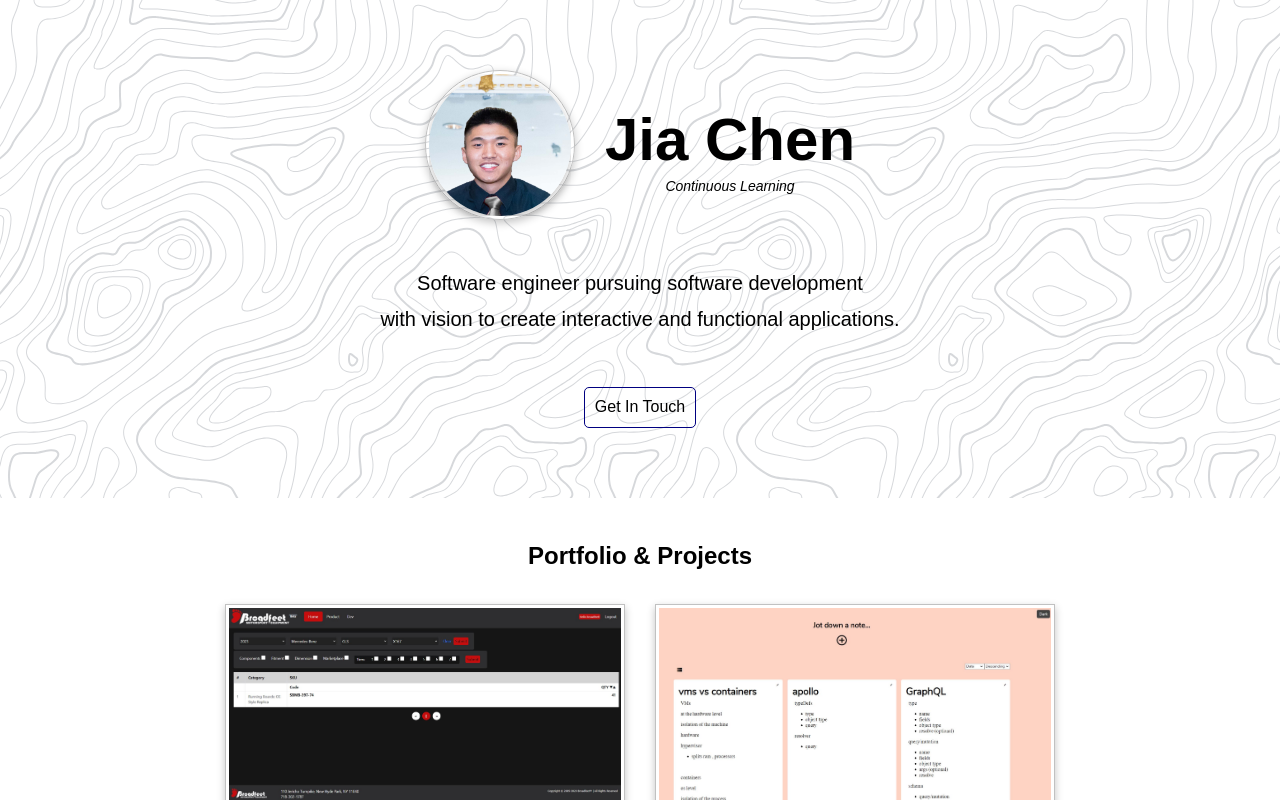
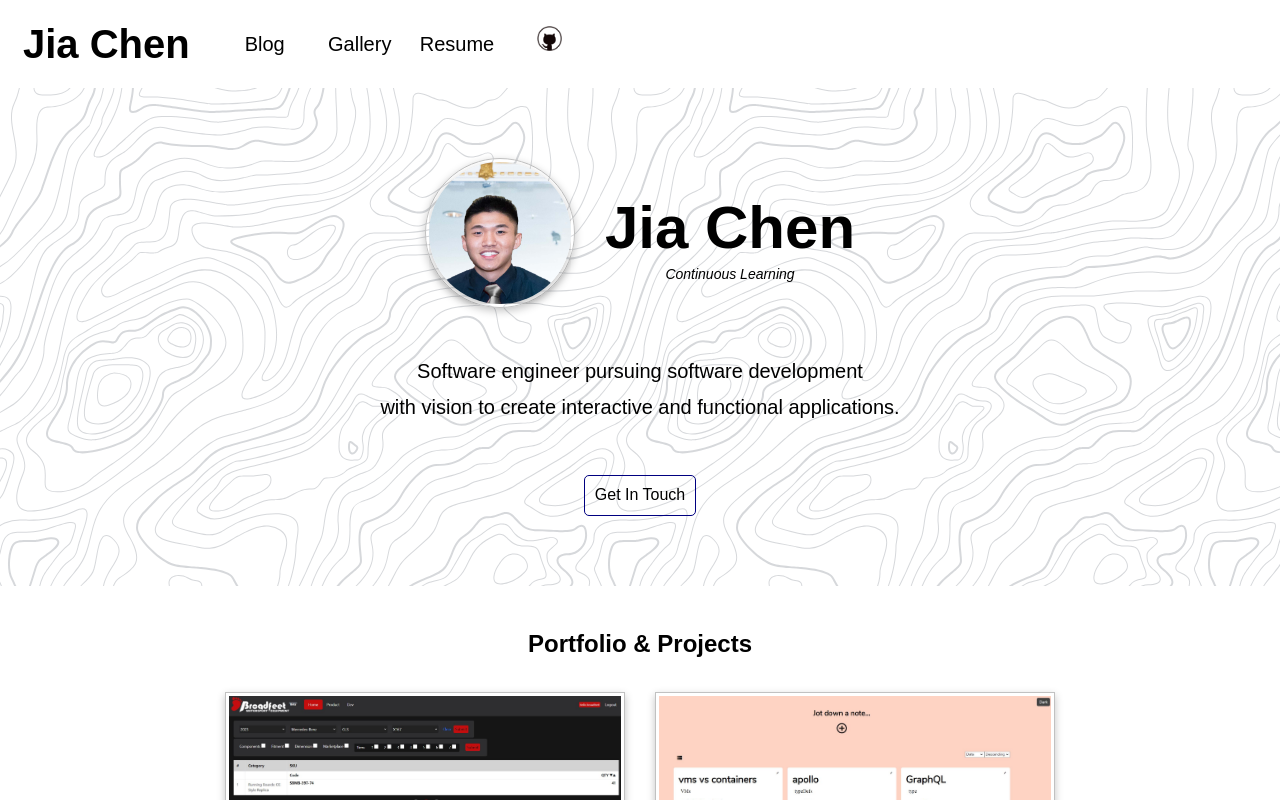
Before and after one commit to davidchenbest/portfolio2, a Next.js app: page / in a window 1280 px wide. Shown: the top 800 px of the page. Built offline with nearby package versions, Linux system fonts and the light colour scheme.

Commit message:
nav init

```diff
--- /dev/null
+++ b/components/nav.js
@@ -0,0 +1,68 @@
+import React, { useState } from 'react'
+import { motion } from 'framer-motion'
+import Link from 'next/link'
+import Image from 'next/image'
+
+export default function Nav() {
+    const [slideMenu, setSlideMenu] = useState(false)
+
+    const displayLogout = () => {
+        // if (document.cookie.includes('jiachenuser')) {
+        //     return (
+        //         <>
+        //             <li  ><NavLink activeClassName='active' to="/note"  >Note</NavLink></li>
+        //             <li  ><NavLink activeClassName='active' to="/manage"  >Manage</NavLink></li>
+        //             <li id='nav-login'><a href='/functions/server/logout'>Logout</a></li>
+        //         </>
+        //     )
+        // }
+        return (
+            <li id='nav-login' ><a href='/login'>Login</a></li>
+        )
+    }
+
+    const displayMenu = () => {
+        const menu = document.querySelector('.nav-list')
+        if (!slideMenu) {
+            menu.style.display = 'flex'
+        }
+        else menu.style.display = 'none'
+        setSlideMenu(!slideMenu)
+    }
+
+    return (
+        <nav>
+            <motion.div whileTap={{ scale: 1.2 }} animate={{ transition: { duration: .5, ease: 'easeInOut' }, scale: [1, 1.1, 1] }}>
+                <Link href="/" >
+                    <a id='logo'>Jia Chen</a>
+                </Link>
+            </motion.div>
+            <ul className='nav-list'>
+                <li><Link href="/blog"><a>Blog</a></Link></li>
+                <li><Link href="/gallery"><a>Gallery</a></Link></li>
+                <li >
+                    <Link href='https://drive.google.com/file/d/1GkDC0JBxphOvPf7A27iR5U8qU5E6iuCv/view?usp=sharing'>
+                        <a rel="noopener noreferrer" target='_blank' >Resume</a>
+                    </Link>
+                </li>
+                <li id='github' >
+                    <Link href="https://github.com/davidchenbest" >
+                        <a rel="noopener noreferrer" target="blank"  >
+                            <motion.div whileTap={{ scale: 1.2 }} >
+                                <Image alt='github' src={require('../images/github.png')} height='25' width='25' priority layout='intrinsic' />
+                            </motion.div></a>
+
+                    </Link>
+                </li>
+                {/* {
+                    displayLogout()
+                } */}
+            </ul>
+
+
+            <span className="material-icons menu-icon" onClick={() => displayMenu()}>&#xe5d2;</span>
+
+
+        </nav>
+    )
+}
--- a/pages/_app.js
+++ b/pages/_app.js
@@ -5,9 +5,13 @@ import '../styles/patternBackground.css'
 import '../styles/gallery.css'
 import '../styles/navigator.css'
 import '../styles/photosCon.css'
+import Nav from '../components/nav'
 
 function MyApp({ Component, pageProps: { session, ...pageProps }, }) {
-  return <Component {...pageProps} />
+  return (<>
+    <Nav />
+    <Component {...pageProps} />
+  </>)
 }
 
 export default MyApp
```
